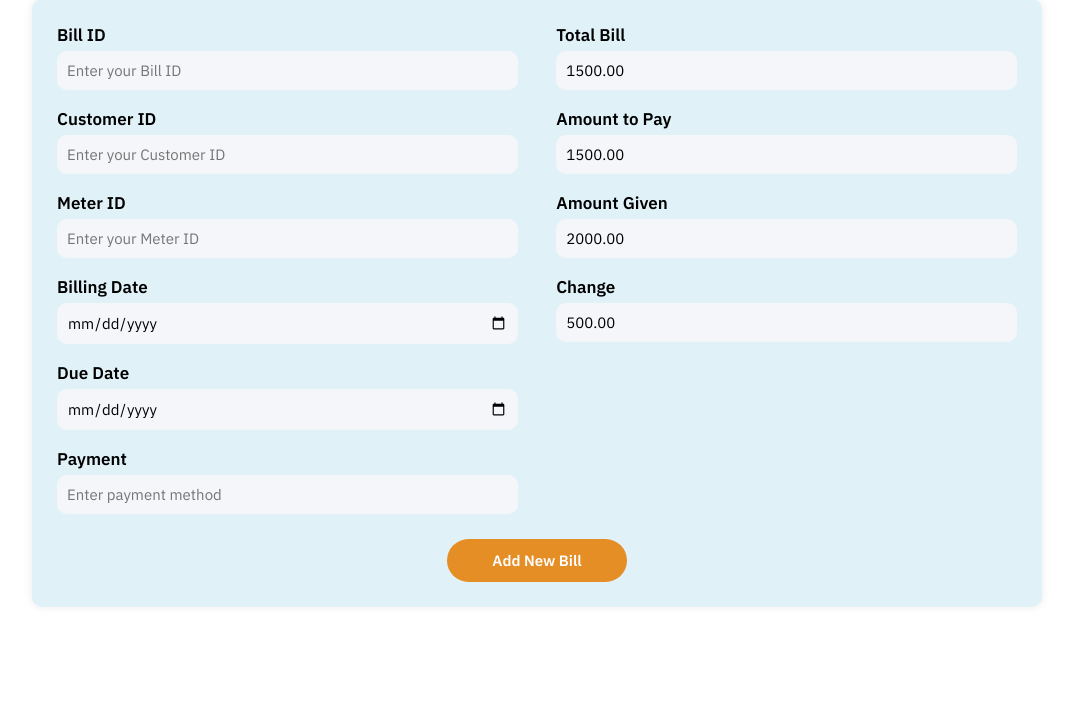
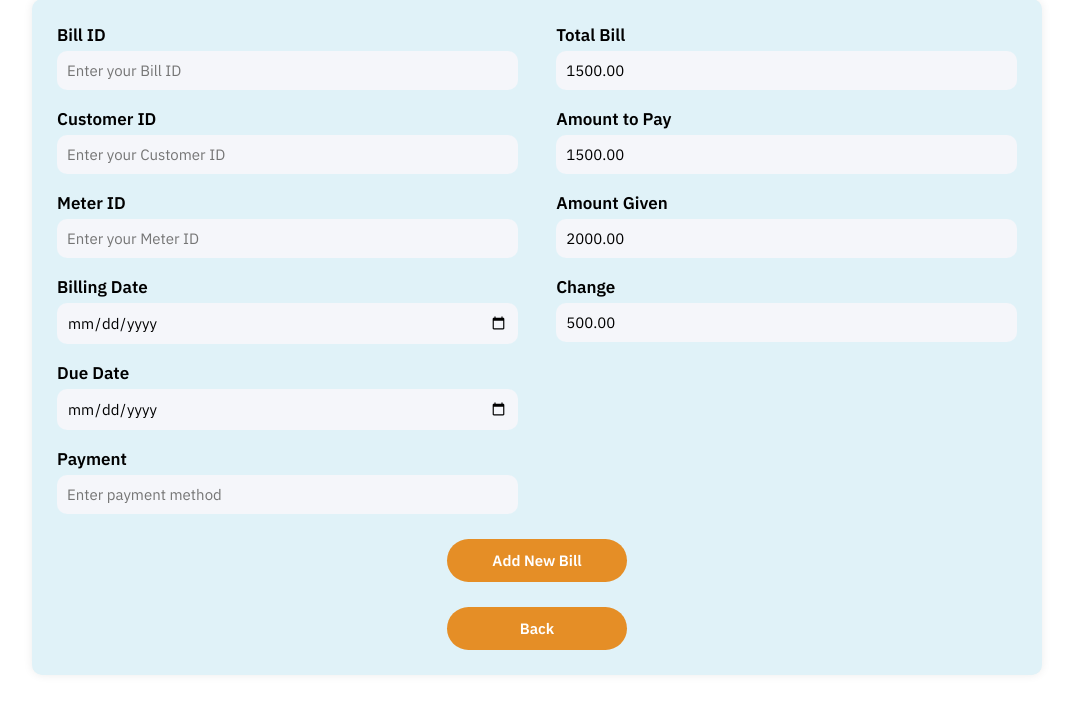
Before and after one commit to Sadeeshana/Utility-Managment-System, a PHP site: page /Addnewbill.html in a window 1280 px wide. Shown: the part 83-800 px from the top of the page, without its empty margins (103-1176 px from the left). Run offline with PHP 8.4, Linux system fonts and the light colour scheme.

Commit message:
Add back buttons
Add back buttons

```diff
--- a/Frontend/Addnewbill.css
+++ b/Frontend/Addnewbill.css
@@ -88,3 +88,23 @@ input:focus {
 .add-btn:hover {
     background: #E58E26;
 }
+
+.add-backbtn{
+    width: 180px;
+    padding: 12px;
+    background: #E58E26;
+    color: white;
+    font-size: 15px;
+    border: none;
+    border-radius: 30px;
+    cursor: pointer;
+    display: block;
+    margin: 25px auto 0;
+    font-weight: 600;
+    font-family: 'IBM Plex Sans';
+
+}
+
+.add-backbtn:hover {
+    background: #E58E26;
+}
--- a/Frontend/Addnewbill.html
+++ b/Frontend/Addnewbill.html
@@ -83,6 +83,8 @@
       </div>
 
       <button type="submit" id="addBillBtn" class="add-btn">Add New Bill</button>
+      <button type="button" id="addBackBtn" class="add-backbtn">Back</button>
+
     </form>
 
   </div>
--- a/Frontend/Addnewbill.js
+++ b/Frontend/Addnewbill.js
@@ -7,6 +7,16 @@ document.addEventListener('DOMContentLoaded', () => {
     const changeEl = get('change');
     const billForm = get('billForm');
     // REMOVED: const messageDiv = get('responseMessage');
+
+    // BACK BUTTON (NO VALIDATION)
+
+    const backBtn = get('addBackBtn');
+    if (backBtn) {
+        backBtn.addEventListener('click', function (e) {
+            e.preventDefault(); // stop form submit
+            window.location.href = "Billing_Management.html"; // redirect
+        });
+    }
 
     // --- 1. Change Calculation Logic ---
     function calculateChange() {
--- a/Frontend/Customermanagement.html
+++ b/Frontend/Customermanagement.html
@@ -32,7 +32,7 @@
                 <button class="logout-btn" type="button">Log out</button>
             </div>
         </div>
-1
+
         <main class="main-content">
             <header class="content-header">
                 <h2>Customer Management</h2>
--- a/Frontend/Employee.html
+++ b/Frontend/Employee.html
@@ -49,11 +49,11 @@
 
                 <!-- Buttons -->
                 <button type="button" class="btn btn-back" onclick="window.location.href='LoginPage.html'">
-                    Back to Login
+                    Back
                 </button>
 
                 <button type="submit" class="btn btn-register">
-                    Register Now
+                    Register
                 </button>
             </form>
         </div>
--- a/Frontend/LoginPage.css
+++ b/Frontend/LoginPage.css
@@ -38,7 +38,7 @@
 
     .left img {
       width: auto;
-      height: 360px;
+      height: 320px;
       border-radius: 10px;
       object-fit: contain;
     }
--- a/Frontend/addnewcustomer.html
+++ b/Frontend/addnewcustomer.html
@@ -86,9 +86,9 @@
             </form>
 
             <div class="form-actions">
-    <!-- Cancel button -->
+    <!-- Back button -->
     <button type="button" id="cancelButton" onclick="window.location.href='Customermanagement.html'">
-        Cancel
+        Back
     </button>
 
     <!-- Create button -->
--- a/Frontend/editcomplant.html
+++ b/Frontend/editcomplant.html
@@ -60,6 +60,8 @@
       </div>
 
       <button type="submit" id="addComplaintBtn" class="add-btn">Edit Complaint</button>
+      <button type="button" id="addBackBtn" class="add-backbtn">Back</button>
+
     </form>
 
   </div>
```
Also changed, not shown: Frontend/editcomplaint.css (+20 -0 lines), Frontend/editcomplaint.js (+10 -0 lines).
